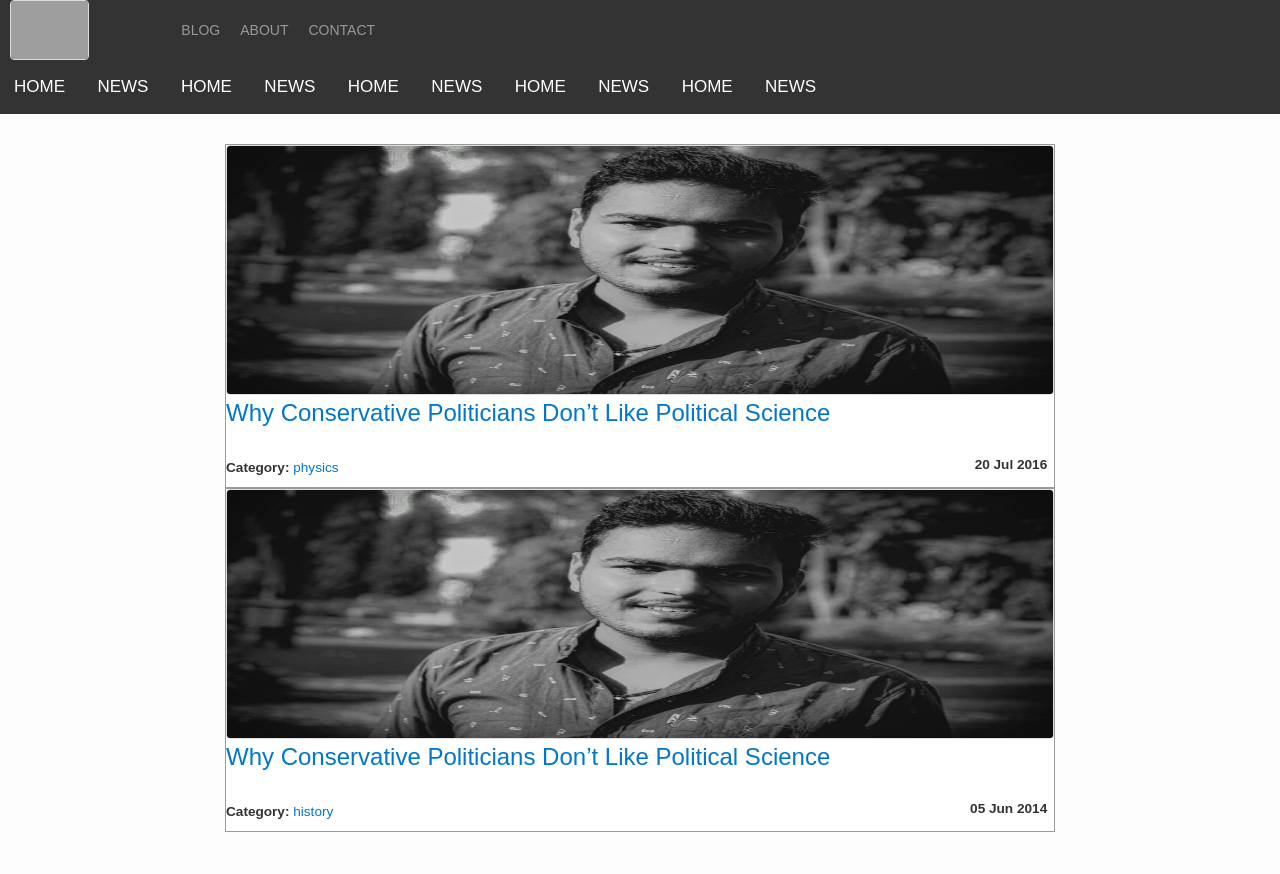
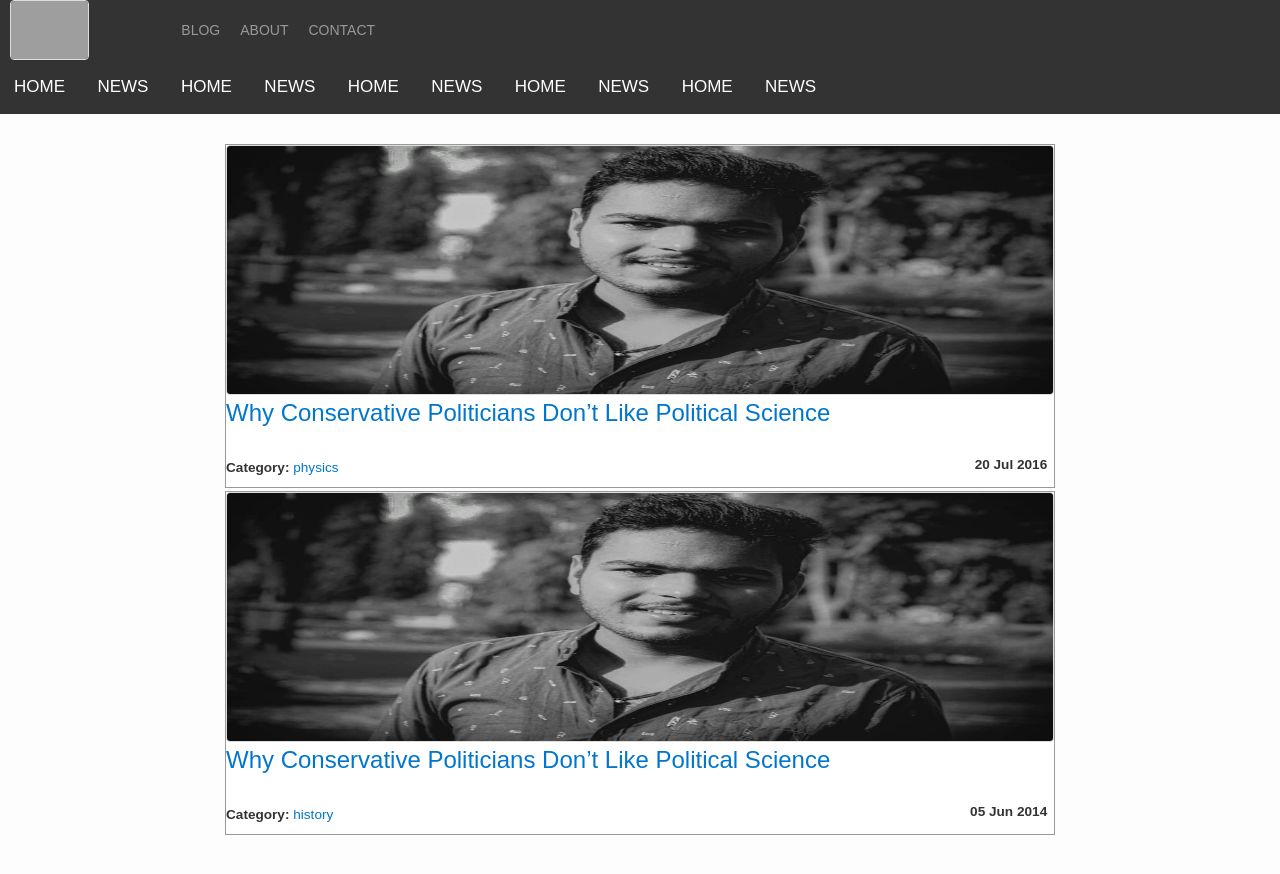
Before and after one commit to Indscience/indscience.github.io, a Jekyll site: the page built from index.html, in a window 1280 px wide. Shown: the top 874 px of the page. Built offline with Jekyll 4.4.1, drawn with Linux system fonts in a browser that asks for light colours; nearby versions of some CDN libraries; some web fonts are replaced; grey boxes are pictures that could not be loaded.

Commit message:
Update _layout.scss

```diff
--- a/_sass/_layout.scss
+++ b/_sass/_layout.scss
@@ -198,6 +198,7 @@ ul#archive li {
        border-left: #999 1px solid;
        border-right: #999 1px solid;
        padding: 0em 0em .5em 0em;
+       margin-bottom: 3px;
 }
 
 ul#archive li:nth-child(even) { background: white; }
```
